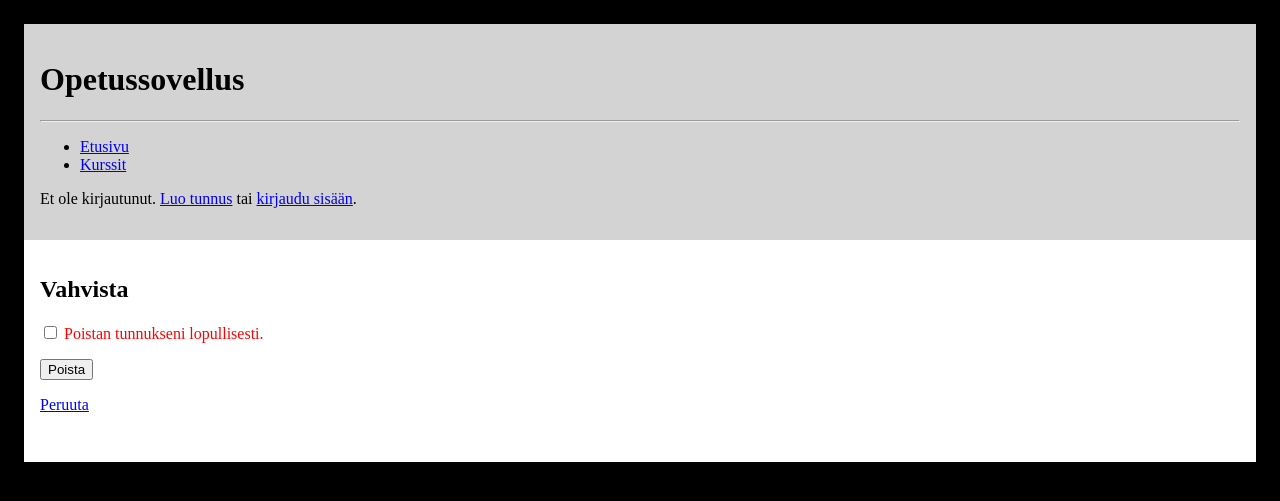
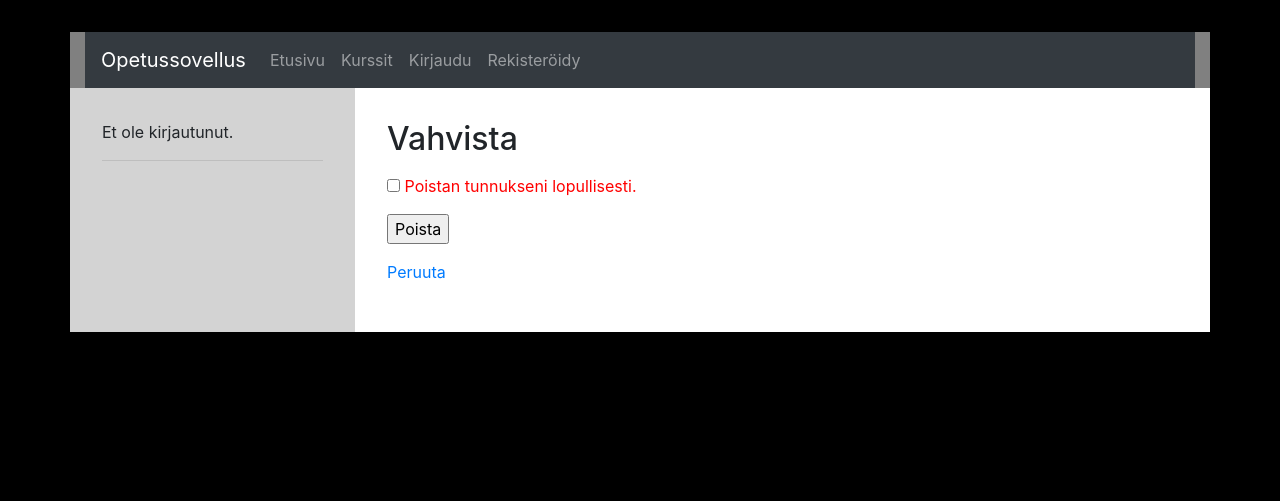
Before and after one commit to kaahy/tsoha-opetussovellus, a Flask app: page /delete in a window 1280 px wide. Shown: the top 501 px of the page. Run offline with Flask 3, Linux system fonts and the light colour scheme; some libraries are stand-ins or nearby versions.

Commit message:
Use Bootstrap and edit layout

```diff
--- a/routes.py
+++ b/routes.py
@@ -83,7 +83,8 @@ def show_page(page_id):
         return render_template("error.html", message="Sivua ei löydy.")
     if request.method == "GET":
         quizzes_info = quizzes.get_quizzes(page_id)
-        return render_template("page.html", course_id=page["course_id"], course_name=page["course_name"], page_name=page["title"], page_content=page["content"], page_id=page_id, quizzes=quizzes_info["quizzes"], choices=quizzes_info["choices"])
+        course_id=page["course_id"]
+        return render_template("page.html", pages=courses.get_pages(course_id), course_id=course_id, course_name=page["course_name"], page_name=page["title"], page_content=page["content"], page_id=page_id, quizzes=quizzes_info["quizzes"], choices=quizzes_info["choices"])
     if request.method == "POST":
         user_id = users.get_user_id()
         if not user_id: # TODO: course participant check
--- a/static/main.css
+++ b/static/main.css
@@ -1,19 +1,21 @@
 body {
     background: black;
-    padding: 1em 1em 2em 1em;
 }
-.header {
-    background: lightgray;
-    padding: 1em;
+.container {
+    background: gray;
+    margin: 2em auto;
 }
-.content {
+.col-3 {
+    background: lightgrey;
+    padding: 2em;
+}
+.col-9 {
     background: white;
-    padding: 1em 1em 2em 1em;
+    padding: 2em;
+}
+h2 {
+    margin-bottom: 0.5em;
 }
 th {
-    text-align: left;
     background: lightgray;
 }
-td, th {
-    padding: 0.5em 1em;
-}
--- a/templates/delete_user.html
+++ b/templates/delete_user.html
@@ -9,7 +9,9 @@
     <input type="checkbox" name="confirm_user_deletion">
     Poistan tunnukseni lopullisesti.
 </p>
-<input type="submit" value="Poista">
+</p>
+    <input type="submit" value="Poista">
+</p>
 <p>
     <a href="/profile/{{ session.user_id }}">Peruuta</a>
 </p>
--- a/templates/layout.html
+++ b/templates/layout.html
@@ -1,20 +1,53 @@
 <!doctype html>
+<html>
+<head>
+	<link rel="stylesheet" href="https://stackpath.bootstrapcdn.com/bootstrap/4.5.0/css/bootstrap.min.css">
 	<link rel="stylesheet" href="/static/main.css">
 	<meta name="viewport" content="width=device-width, initial-scale=1">
 	<title>Opetussovellus - {% block title %}{% endblock %}</title>
-<div class="header">
-<h1>Opetussovellus</h1>
+</head>
+<body>
+<div class="container">
+	<nav class="navbar navbar-expand-sm navbar-dark bg-dark">
+		<a class="navbar-brand" href="/">Opetussovellus</a>
+		<ul class="navbar-nav">
+			<li class="nav-item">
+				<a class="nav-link" href="/">Etusivu</a>
+			</li>
+			<li class="nav-item">
+				<a class="nav-link" href="/courses">Kurssit</a>
+			</li>
+			{% if session.session_name %}
+			<li class="nav-item">
+				<a class="nav-link" href="/profile/{{ session.user_id }}">Oma sivu</a>
+			</li>
+			<li class="nav-item">
+				<a class="nav-link" href="/logout">Kirjaudu ulos</a>
+			</li>
+			{% else %}
+			<li class="nav-item">
+				<a class="nav-link" href="/login">Kirjaudu</a>
+			</li>
+			<li class="nav-item">
+				<a class="nav-link" href="/register">Rekisteröidy</a>
+			</li>
+			{% endif %}
+		</ul>
+	</nav>
+	<div class="row">
+		<div class="col-3">
+			{% if session.session_name %}
+			<p>Olet kirjautunut: <b><a href="/profile/{{ session.user_id }}">{{ session.session_name }}</a></b></p>
+			{% else %}
+			<p>Et ole kirjautunut.</p>
+			{% endif %}
 			<hr>
-<ul>
-	<li><a href="/">Etusivu</a></li>
-	<li><a href="/courses">Kurssit</a></li>
-</ul>
-{% if session.session_name %}
-<p>Olet kirjautunut nimellä <b><a href="/profile/{{ session.user_id }}">{{ session.session_name }}</a></b>. <a href="/logout">Kirjaudu ulos</a></p>
-{% else %}
-<p>Et ole kirjautunut. <a href="/register">Luo tunnus</a> tai <a href="/login">kirjaudu sisään</a>.</p>
-{% endif %}
+			{% block side %}{% endblock %}
 		</div>
-<div class="content">
+		<div class="col-9">
 			{% block content %}{% endblock %}
 		</div>
+	</div>
+</div>
+</body>
+</html>
--- a/templates/leave_course.html
+++ b/templates/leave_course.html
@@ -5,7 +5,7 @@
 <p style="color: red">Olet poistumassa kurssilta <strong>{{ course.name }}</strong>.</p>
 <form method="POST">
     <input type="hidden" name="csrf_token" value="{{ session.csrf_token }}">
-    <input type=submit value="Poistu">
+    <p><input type=submit value="Poistu"></p>
 </form>
 <p><a href="/course/{{ course.id }}">Peruuta</a></p>
 {% endblock %}
--- a/templates/statistics.html
+++ b/templates/statistics.html
@@ -4,7 +4,7 @@
 <p>Kurssi: <a href="/course/{{ course_id }}">{{ course_name }}</a></p>
 <h2>Tilastot</h2>
 {% if statistics %}
-<table>
+<table class="table">
 <tr>
     <th>
         Opiskelija
--- a/templates/user_course_statistics.html
+++ b/templates/user_course_statistics.html
@@ -4,7 +4,7 @@
 <p>Kurssi: <a href="/course/{{ course.id }}">{{ course.name }}</a></p>
 <h2>Opiskelijan tilastot</h2>
 <p>Opiskelija: <a href="/profile/{{ student_id }}">{{ student_name }}</a></p>
-<table>
+<table class="table">
 {% for page in statistics %}
 <tr>
     <th colspan="2">
```
Also changed, not shown: templates/course.html (+45 -32 lines), templates/courses.html (+5 -3 lines), templates/edit_quizzes.html (+8 -8 lines), templates/join_course.html (+9 -3 lines), templates/page.html (+21 -6 lines). Lines whose indentation alone changed are shown as unchanged.
